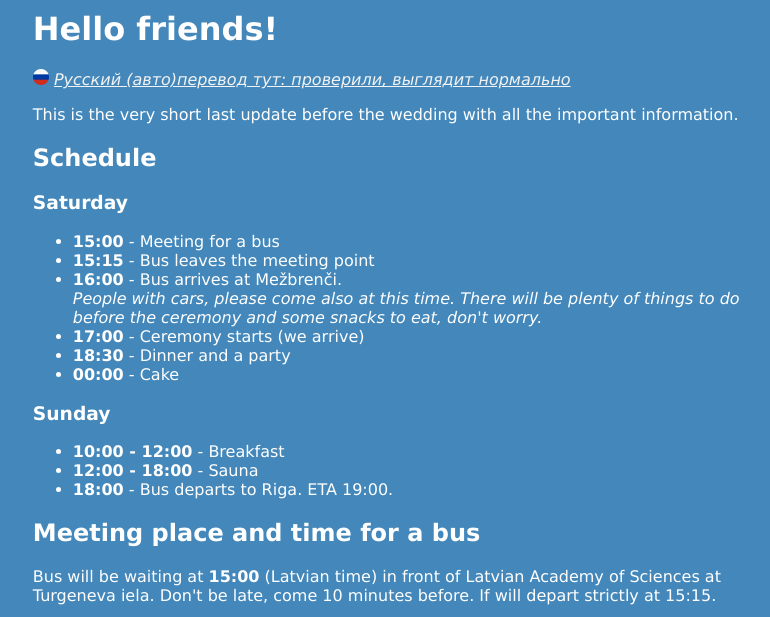
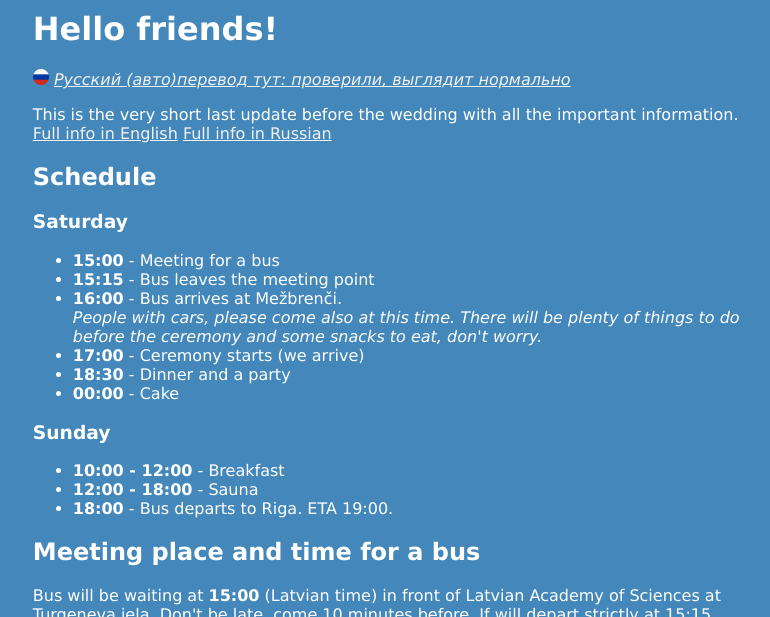
Before and after one commit to azarakovskiy/azarakovskiy.github.io, a Jekyll site: the page built from wedding_last_update.html, in a window 1280 px wide and 900 px high, cut to the strip 0-617 px from the top of the window. Shown: the whole strip, without its empty margins (228-998 px from the left). Built offline with Jekyll 4.4.1, drawn with Linux system fonts in a browser that asks for light colours.

Commit message:
updated pdfs

```diff
--- a/wedding_last_update.html
+++ b/wedding_last_update.html
@@ -98,7 +98,9 @@ permalink: /wedding/final_update
     </i>
 
     <p class="message">
-        This is the very short last update before the wedding with all the important information.
+        This is the very short last update before the wedding with all the important information.<br/>
+        <a href="http://azarakovskiy.com/etc/wedding_info_en.pdf">Full info in English</a>
+        <a href="http://azarakovskiy.com/etc/wedding_info_ru.pdf">Full info in Russian</a>
     </p>
 
     <h2>Schedule</h2>
```
Also changed, not shown: 2 other files.
